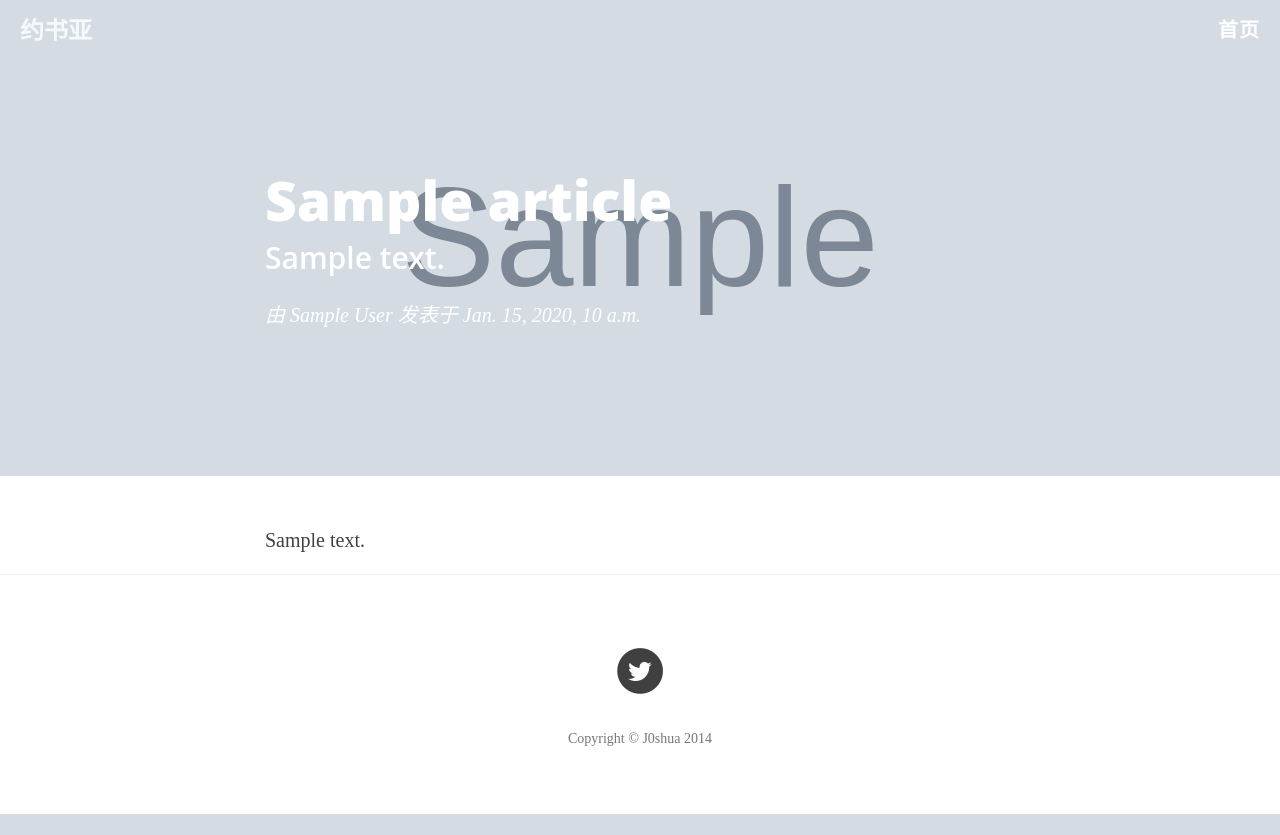
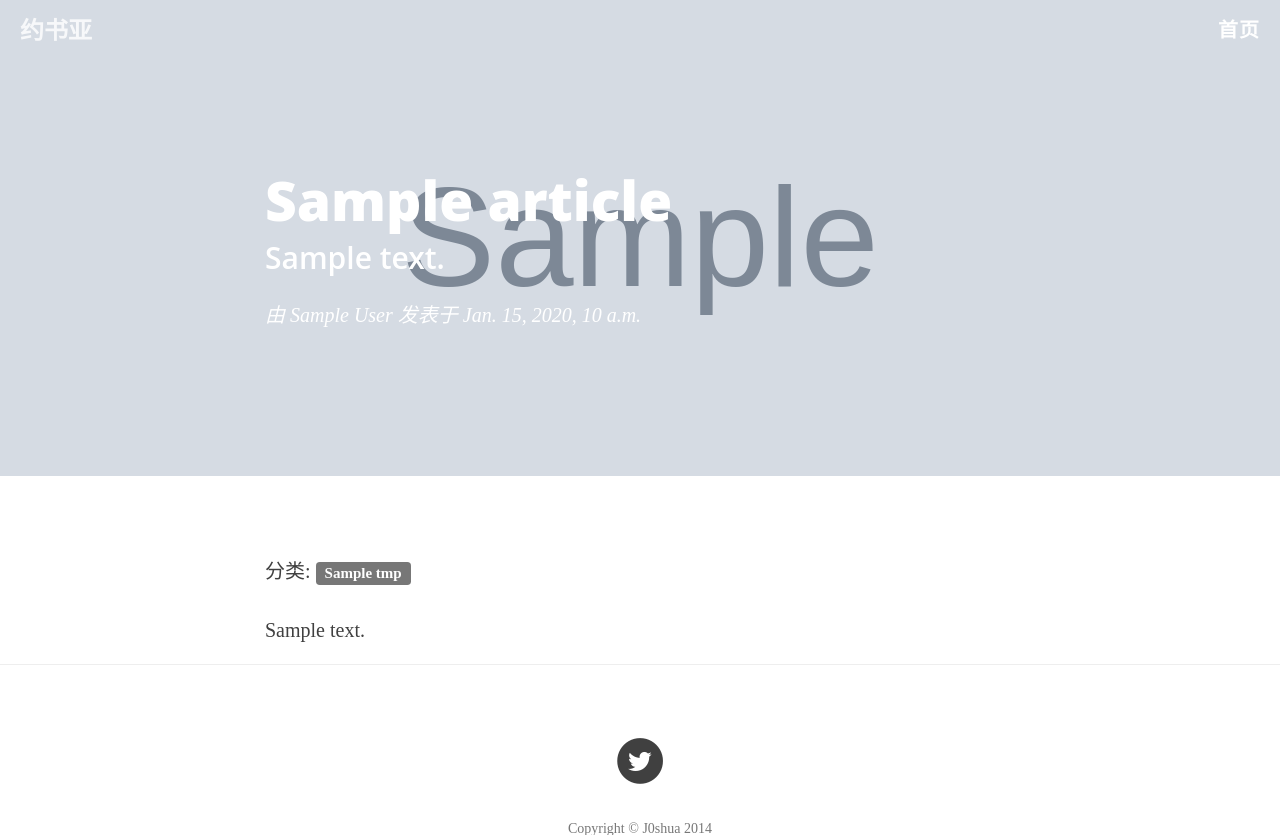
Before and after one commit to njuaplusplus/j0shua, a Django app: template blog/static/templates/blog/post.html in a window 1280 px wide. Shown: the top 835 px of the page. Before the commit the page ends 814 px from the top, so only its background shows below. Run offline with Django 3.2, Linux system fonts and the light colour scheme; the template is opened without the code that fills it: most values are stand-ins (such as "Sample title", 1, 10 or a date in 2020); grey boxes marked "Sample" are stand-in pictures; some libraries are stand-ins or nearby versions; some web fonts are replaced.

Commit message:
Add categories in post page

```diff
--- a/blog/static/templates/blog/post.html
+++ b/blog/static/templates/blog/post.html
@@ -33,6 +33,13 @@
         <div class="container">
             <div class="row">
                 <div class="col-lg-8 col-lg-offset-2 col-md-10 col-md-offset-1">
+                    <p>分类:
+                        {% for c in article.categories.all %}
+                        <span class="label label-default">{{ c.title }}</span>
+                        {% empty %}
+                        无
+                        {% endfor %}
+                    </p>
                     {{ article.content_markup|safe }}
                 </div>
             </div>
```
